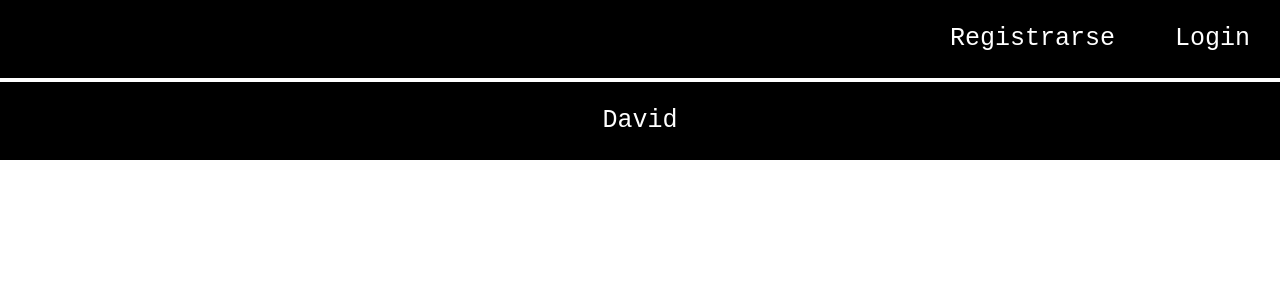
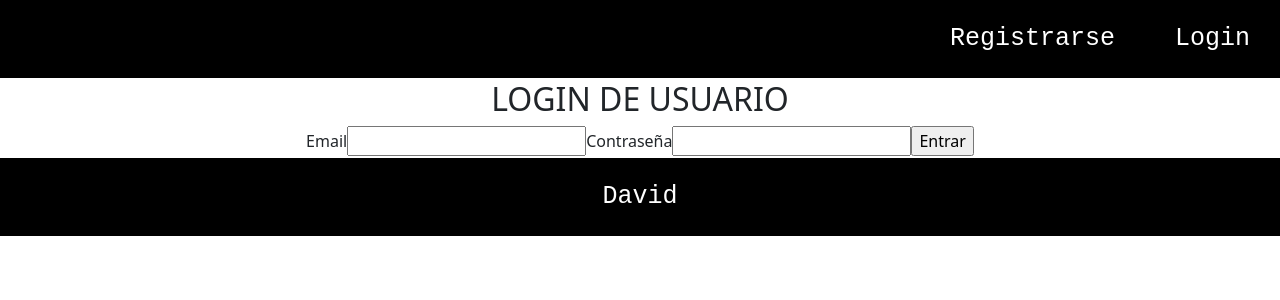
Before and after one commit to dvdsanar/front_clone_netflix, a React (Create React App) app: page /login in a window 1280 px wide. Shown: the top 300 px of the page. Built offline with nearby package versions, Linux system fonts and the light colour scheme.

Commit message:
Componente Login

```diff
--- a/src/App.js
+++ b/src/App.js
@@ -5,6 +5,7 @@ import Header from "./componentes/Header/Header.js";
 import Footer from "./componentes/Footer/Footer.js";
 import "bootstrap/dist/css/bootstrap.min.css";
 import Registro from "./contenedores/Registro/Registro";
+import Login from "./contenedores/Login/Login";
 
 function App() {
   return (
@@ -14,6 +15,7 @@ function App() {
         <Routes>
           <Route path="/" element={<Home />}></Route>
           <Route path="/registro" element={<Registro />}></Route>
+          <Route path="/login" element={<Login />}></Route>
         </Routes>
         <Footer />
       </BrowserRouter>
--- /dev/null
+++ b/src/contenedores/Login/Login.js
@@ -0,0 +1,74 @@
+import { useNavigate } from "react-router-dom";
+import "./Login.css";
+import { Link } from "react-router-dom";
+import store from "../../store/store.js";
+import { useDispatch } from "react-redux";
+import actionCreator from "../../store/actionTypes";
+import { CERRAR_POPUP, USER_LOGGED, VER_POPUP } from "../../store/types";
+
+const Login = () => {
+  const navegar = useNavigate();
+  const dispatch = useDispatch();
+  const formSubmit = async (e) => {
+    // Make the submit dont refresh the page
+    e.preventDefault();
+    try {
+      let loginUser = await fetch(
+        "https://clone-netflix-back.herokuapp.com/usuarios/auth",
+        {
+          method: "POST",
+          headers: {
+            "Content-Type": "application/json",
+            email: e.target[0].value,
+            password: e.target[1].value,
+          },
+        }
+      );
+      loginUser = await loginUser.json();
+
+      if (loginUser) {
+        localStorage.setItem("token", loginUser.token);
+        localStorage.setItem("id", loginUser.id);
+        localStorage.setItem("rol", loginUser.rol);
+        if (localStorage.getItem("rol") === "admin") {
+          navegar("/citascompleto");
+        } else {
+          dispatch(actionCreator(USER_LOGGED));
+          dispatch(
+            actionCreator(VER_POPUP, "Te has logeado correctamente. Bienvenido")
+          );
+          setTimeout(() => dispatch(actionCreator(CERRAR_POPUP)), 3000);
+          navegar("/areaCliente");
+        }
+      } else {
+        alert("Usuario y/o contraseña incorrecto.");
+      }
+    } catch (error) {
+      console.log(error);
+    }
+  };
+
+  return (
+    <div className="loginUsuario">
+      <h2 className="h2login">LOGIN DE USUARIO</h2>
+      <form onSubmit={(e) => formSubmit(e)} className="formUsuario">
+        <label className="labelUsuario" htmlFor="email">
+          Email
+        </label>
+        <input className="inputUsuario" type="email" id="email" name="email" />
+        <label className="labelUsuario" htmlFor="contraseña">
+          Contraseña
+        </label>
+        <input
+          className="inputUsuario"
+          type="password"
+          id="contraseña"
+          name="contraseña"
+        />
+        <input type="submit" value="Entrar" className="botonUsuario" />
+      </form>
+    </div>
+  );
+};
+
+export default Login;
```
Also changed, not shown: src/contenedores/Login/Login.css (added).
